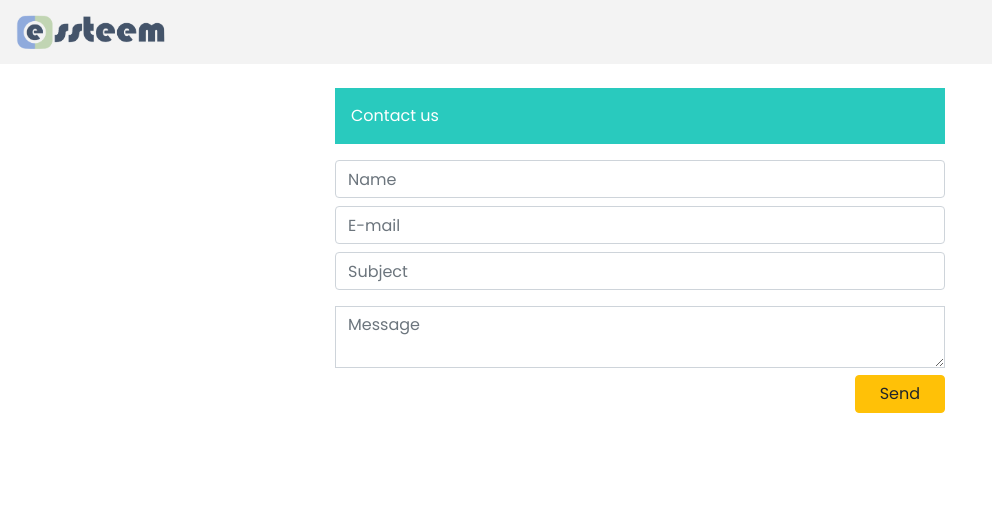
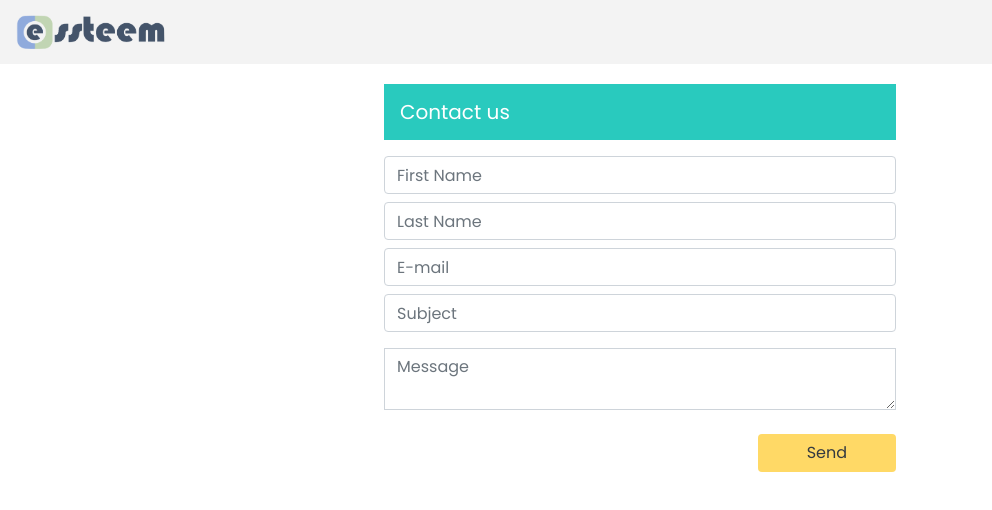
Before and after one commit to esteemcode/equalithon, a React (Create React App) app: page /contact in a window 1280 px wide. Shown: the top 510 px of the page, without its empty margins (0-992 px from the left). Built offline with nearby package versions, Linux system fonts and the light colour scheme.

Commit message:
added the contactUs page to the navigation bar

```diff
--- a/src/components/ContactUs.jsx
+++ b/src/components/ContactUs.jsx
@@ -31,7 +31,7 @@ const ContactUs = () => {
                 {
                     method: "post",
                     body: JSON.stringify([
-                        [formData.nId, formData.cname, formData.cemail, formData.csubject, formData.cmessage]
+                        [formData.nId, formData.cfname, formData.clname, formData.cemail, formData.csubject, formData.cmessage]
                     ]),
                     headers: {
                         "Content-Type": "application/json"
@@ -51,18 +51,19 @@ const ContactUs = () => {
     return (
         <div >
             <Navigation />
-            <form id="contact-form" className="m-auto col-xs-12 col-md-6 pt-4" onSubmit={sendData}>
-                <div className="cyan form-header text-white p-3 mb-3">Contact us</div>
+            <form id="contact-form" className="registrationForm" onSubmit={sendData}>
+                <h5 className="cyan form-header text-white p-3 mb-3">Contact us</h5>
 
-                <input type="text" name="cname" className="form-control mb-2" placeholder="Name" onChange={handleInput} required></input>
+                <input type="text" name="cfname" className="form-control mb-2" placeholder="First Name" onChange={handleInput} required></input>
+                <input type="text" name="clname" className="form-control mb-2" placeholder="Last Name" onChange={handleInput} required></input>
                 <input type="email" name="cemail" className="form-control mb-2" placeholder="E-mail" onChange={handleInput} required ></input>
                 <input type="text" name="csubject" className="form-control mb-3" placeholder="Subject" onChange={handleInput} required></input>
 
-                <div className="form-group">
+                <div>
                     <textarea className="form-control rounded-0" name="cmessage" type="text" placeholder="Message" onChange={handleInput} required></textarea>
                 </div>
 
-                <button onChange={handleShow} className="btn btn-warning float-right pr-4 pl-4" name="submit" type="submit">Send</button>
+                <button onChange={handleShow} variant="warning" className="btn yellow text-dark float-right px-5 mt-4">Send</button>
 
                 <Modal show={show} onHide={handleClose}>
                     <Modal.Header closeButton>
@@ -70,7 +71,7 @@ const ContactUs = () => {
                     </Modal.Header>
                     <Modal.Body style={{ color: message === negativeResponse ? 'red' : 'green' }}>{message}</Modal.Body>
                     <Modal.Footer>
-                        <Button variant="secondary" onClick={handleClose}>
+                        <Button variant="light" onClick={handleClose}>
                             Close
                        </Button>
                     </Modal.Footer>
--- a/src/components/landingPage/navigation/Navigation.jsx
+++ b/src/components/landingPage/navigation/Navigation.jsx
@@ -19,7 +19,7 @@ const Navigation = () => {
             <Navbar.Collapse id="basic-navbar-nav" className="justify-content-end">
                 <Nav>
                 <Nav.Link href="#link" className="text-light">Link 1</Nav.Link>
-                <Nav.Link href="#link" className="text-light">Link 2</Nav.Link>
+                <Nav.Link href="contact" className="text-light">Contact Us</Nav.Link>
                 </Nav>
             </Navbar.Collapse>
         </Navbar>
```
